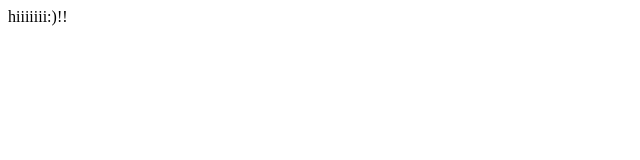
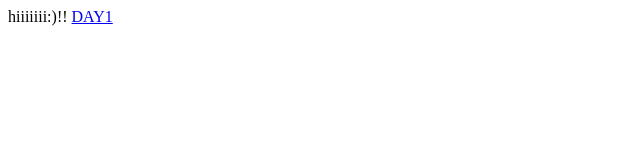
Before and after one commit to zxc20020808/zxc20020808.github.io, a plain HTML site: page index.html in a window 1280 px wide. Shown: the full height of the page, 0-640 px from the left. Drawn offline with Linux system fonts and the light colour scheme.

Commit message:
第3次變更

```diff
--- a/index.html
+++ b/index.html
@@ -6,5 +6,6 @@
 </head>
 <body>
     hiiiiiii:)!!
+<a href="https://zxc20020808.github.io/">DAY1</a>
 </body>
 </html>
```
